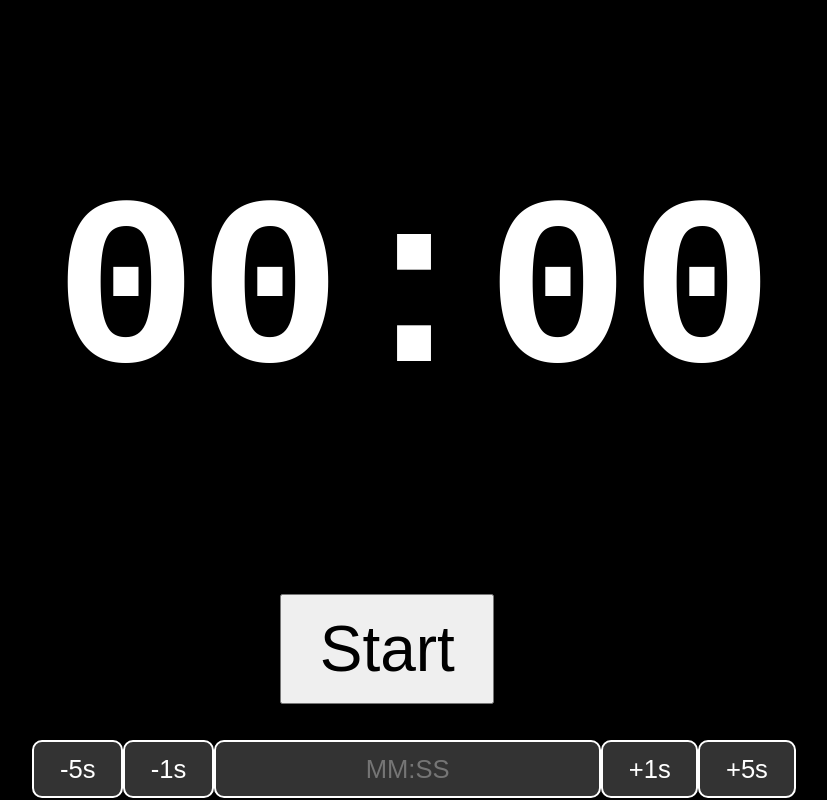
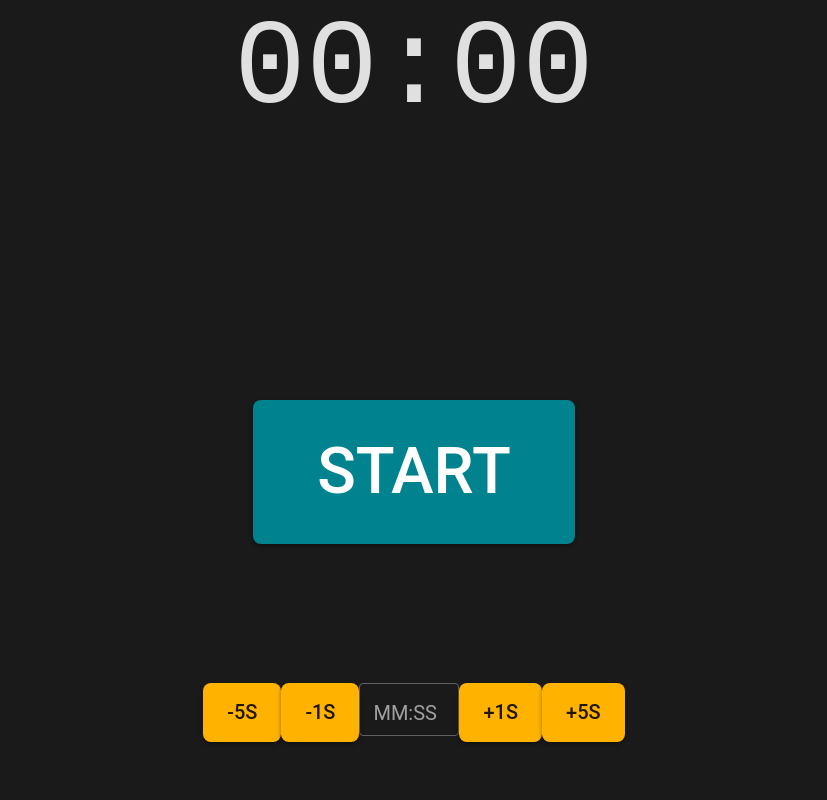
Before and after one commit to cheregimihai/InfoSportTiming, a React (Create React App) app: page / in a window 1280 px wide. Shown: the whole page, without its empty margins (226-1053 px from the left). Built offline with nearby package versions, Linux system fonts and the light colour scheme.

Commit message:
Implement Material Design 3 with a refined color palette and component styling.

```diff
--- a/package.json
+++ b/package.json
@@ -3,6 +3,9 @@
   "version": "0.1.0",
   "private": true,
   "dependencies": {
+    "@emotion/react": "^11.14.0",
+    "@emotion/styled": "^11.14.1",
+    "@mui/material": "^7.2.0",
     "@testing-library/dom": "^10.4.0",
     "@testing-library/jest-dom": "^6.6.3",
     "@testing-library/react": "^16.3.0",
--- a/src/App.css
+++ b/src/App.css
@@ -3,8 +3,8 @@ body, html, #root, .App {
   padding: 0;
   width: 100%;
   height: 100%;
-  background-color: #000;
-  color: #fff;
+  background-color: #1A1A1A; /* Use the new background color */
+  color: #E0E0E0; /* Use the new text color */
 }
 
 .App {
@@ -13,47 +13,7 @@ body, html, #root, .App {
   justify-content: center;
   align-items: center;
   text-align: center;
-  gap: 0; /* No gap, flex items will manage spacing */
-}
-
-.timer-display {
-  display: flex;
-  justify-content: center;
-  align-items: center;
-}
-
-.timer-display h1 {
-  font-size: 30vh; /* Make time twice as big */
-  font-family: monospace;
-}
-
-.controls {
-  display: flex;
-  flex-direction: column; /* Stack controls vertically */
-  justify-content: center;
-  align-items: center;
-  gap: 10px; /* Reduce space between rows */
-}
-
-.controls button,
-.controls input[type="text"] {
-  font-size: 3.2vh; /* 60% larger */
-  padding: 1.6vh 3.2vh;
-  border-radius: 10px;
-  border: 2px solid #fff;
-  background-color: #333;
-  color: #fff;
-  text-align: center;
-}
-
-.start-pause-button {
-  font-size: 8vh; /* Use vh for vertical scaling */
-  padding: 2vh 8vh; /* Increased horizontal padding */
-  width: 80%; /* Make it wide */
-  max-width: 600px; /* Limit max width */
-  display: flex;
-  justify-content: center;
-  align-items: center;
+  gap: 10px; /* Reintroduce a small gap for breathing room */
 }
 
 @media (orientation: landscape) {
--- a/src/App.tsx
+++ b/src/App.tsx
@@ -3,6 +3,81 @@ import TimerDisplay from './TimerDisplay';
 import Controls from './Controls';
 import './App.css';
 import { triggerShellyRelay } from './shellyService';
+import { Button, ThemeProvider, createTheme, Typography } from '@mui/material';
+
+const theme = createTheme({
+  palette: {
+    mode: 'dark',
+    primary: {
+      main: '#00838F', // Deep Teal/Cyan
+    },
+    secondary: {
+      main: '#FFB300', // Warm Amber
+    },
+    background: {
+      default: '#1A1A1A', // Very dark gray
+      paper: '#2C2C2C', // Slightly lighter dark gray for components
+    },
+    text: {
+      primary: '#E0E0E0', // Soft light gray
+      secondary: '#A0A0A0', // Medium gray
+    },
+  },
+  typography: {
+    fontFamily: 'Roboto, sans-serif', // A more common and readable font
+    h1: {
+      fontSize: '30vh', // Keep this for TimerDisplay
+      fontFamily: 'monospace',
+    },
+  },
+  components: {
+    MuiButton: {
+      defaultProps: {
+        variant: 'contained', // Default all buttons to contained
+      },
+      styleOverrides: {
+        root: {
+          fontSize: '2.5vh', // Slightly larger font for better readability
+          padding: '1.5vh 3vh', // Adjusted padding
+          borderRadius: '8px', // Slightly less rounded corners
+          border: 'none', // Remove border, rely on shadow/background
+          backgroundColor: '#424242', // Default button background
+          color: '#e0e0e0', // Default text color
+          boxShadow: '0px 2px 4px rgba(0, 0, 0, 0.4)', // Subtle shadow for depth
+          '&:hover': {
+            backgroundColor: '#616161', // Lighter on hover
+            boxShadow: '0px 4px 8px rgba(0, 0, 0, 0.6)',
+          },
+        },
+      },
+    },
+    MuiTextField: {
+      styleOverrides: {
+        root: {
+          '& .MuiInputBase-input': {
+            color: '#e0e0e0',
+            textAlign: 'center',
+            fontSize: '2.5vh',
+            padding: '1.5vh 2vh',
+          },
+          '& .MuiOutlinedInput-notchedOutline': {
+            borderColor: '#616161', // Softer border color
+          },
+          '&:hover .MuiOutlinedInput-notchedOutline': {
+            borderColor: '#00838F', // Primary color on hover
+          },
+          '&.Mui-focused .MuiOutlinedInput-notchedOutline': {
+            borderColor: '#00838F', // Primary color when focused
+          },
+          '& .MuiInputLabel-root': {
+            color: '#A0A0A0',
+            fontSize: '2.5vh',
+          },
+        },
+      },
+    },
+  },
+});
 
 const App: React.FC = () => {
   // Initialize state from localStorage or defaults
@@ -90,18 +165,31 @@ const App: React.FC = () => {
   };
 
   return (
+    <ThemeProvider theme={theme}>
       <div className="App">
         <TimerDisplay time={time} />
         <div className="start-pause-control">
-        <button onClick={handleStartPause} className="start-pause-button">
+          <Button onClick={handleStartPause} sx={{
+            fontSize: '8vh',
+            padding: '2vh 8vh',
+            display: 'flex',
+            justifyContent: 'center',
+            alignItems: 'center',
+            backgroundColor: theme.palette.primary.main, // Use primary color
+            color: theme.palette.primary.contrastText, // Use contrast text color
+            '&:hover': {
+              backgroundColor: theme.palette.primary.dark, // Darker primary on hover
+            },
+          }}>
             {isActive ? 'Pause' : 'Start'}
-        </button>
+          </Button>
         </div>
         <Controls
           onAdjustTime={handleAdjust}
           onManualTimeSet={handleManualTimeSet}
         />
       </div>
+    </ThemeProvider>
   );
 };
 
--- a/src/Controls.tsx
+++ b/src/Controls.tsx
@@ -1,5 +1,5 @@
-
 import React, { useState } from 'react';
+import { Button, TextField, useTheme } from '@mui/material';
 
 interface ControlsProps {
   onAdjustTime: (amount: number) => void;
@@ -8,6 +8,7 @@ interface ControlsProps {
 
 const Controls: React.FC<ControlsProps> = ({ onAdjustTime, onManualTimeSet }) => {
   const [manualInput, setManualInput] = useState('');
+  const theme = useTheme();
 
   const handleManualInputChange = (e: React.ChangeEvent<HTMLInputElement>) => {
     setManualInput(e.target.value);
@@ -24,18 +25,43 @@ const Controls: React.FC<ControlsProps> = ({ onAdjustTime, onManualTimeSet }) =>
   return (
     <div className="controls">
       <div className="adjustment-controls">
-        <button onClick={() => onAdjustTime(-5)}>-5s</button>
-        <button onClick={() => onAdjustTime(-1)}>-1s</button>
-        <input
-          type="text"
-          placeholder="MM:SS"
+        <Button onClick={() => onAdjustTime(-5)} sx={{
+          backgroundColor: theme.palette.secondary.main,
+          color: theme.palette.secondary.contrastText,
+          '&:hover': {
+            backgroundColor: theme.palette.secondary.dark,
+          },
+        }}>-5s</Button>
+        <Button onClick={() => onAdjustTime(-1)} sx={{
+          backgroundColor: theme.palette.secondary.main,
+          color: theme.palette.secondary.contrastText,
+          '&:hover': {
+            backgroundColor: theme.palette.secondary.dark,
+          },
+        }}>-1s</Button>
+        <TextField
+          label="MM:SS"
+          variant="outlined"
           value={manualInput}
           onChange={handleManualInputChange}
           onBlur={handleManualSet}
           onKeyPress={(e) => { if (e.key === 'Enter') handleManualSet(); }}
+          sx={{ width: '100px' }} /* Adjust width as needed */
         />
-        <button onClick={() => onAdjustTime(1)}>+1s</button>
-        <button onClick={() => onAdjustTime(5)}>+5s</button>
+        <Button onClick={() => onAdjustTime(1)} sx={{
+          backgroundColor: theme.palette.secondary.main,
+          color: theme.palette.secondary.contrastText,
+          '&:hover': {
+            backgroundColor: theme.palette.secondary.dark,
+          },
+        }}>+1s</Button>
+        <Button onClick={() => onAdjustTime(5)} sx={{
+          backgroundColor: theme.palette.secondary.main,
+          color: theme.palette.secondary.contrastText,
+          '&:hover': {
+            backgroundColor: theme.palette.secondary.dark,
+          },
+        }}>+5s</Button>
       </div>
     </div>
   );
--- a/src/TimerDisplay.tsx
+++ b/src/TimerDisplay.tsx
@@ -1,5 +1,5 @@
-
 import React from 'react';
+import { Typography } from '@mui/material';
 
 interface TimerDisplayProps {
   time: number;
@@ -14,7 +14,7 @@ const formatTime = (timeInSeconds: number) => {
 const TimerDisplay: React.FC<TimerDisplayProps> = ({ time }) => {
   return (
     <div className="timer-display">
-      <h1>{formatTime(time)}</h1>
+      <Typography variant="h1" sx={{ fontSize: '15vh', fontFamily: 'monospace' }}>{formatTime(time)}</Typography>
     </div>
   );
 };
```
Also changed, not shown: temp_commit_message.txt, 1 other file (tests, documents, lock files or other folders). Lines whose indentation alone changed are shown as unchanged.
